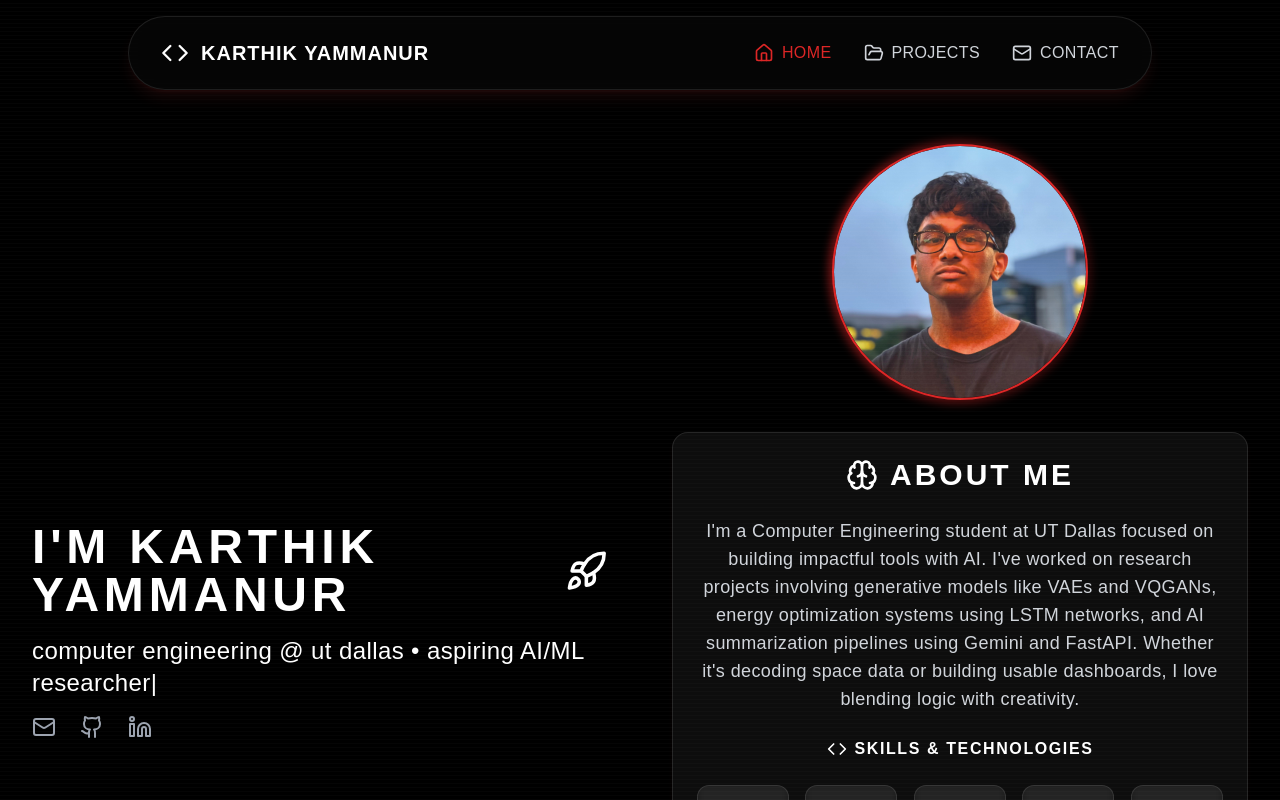
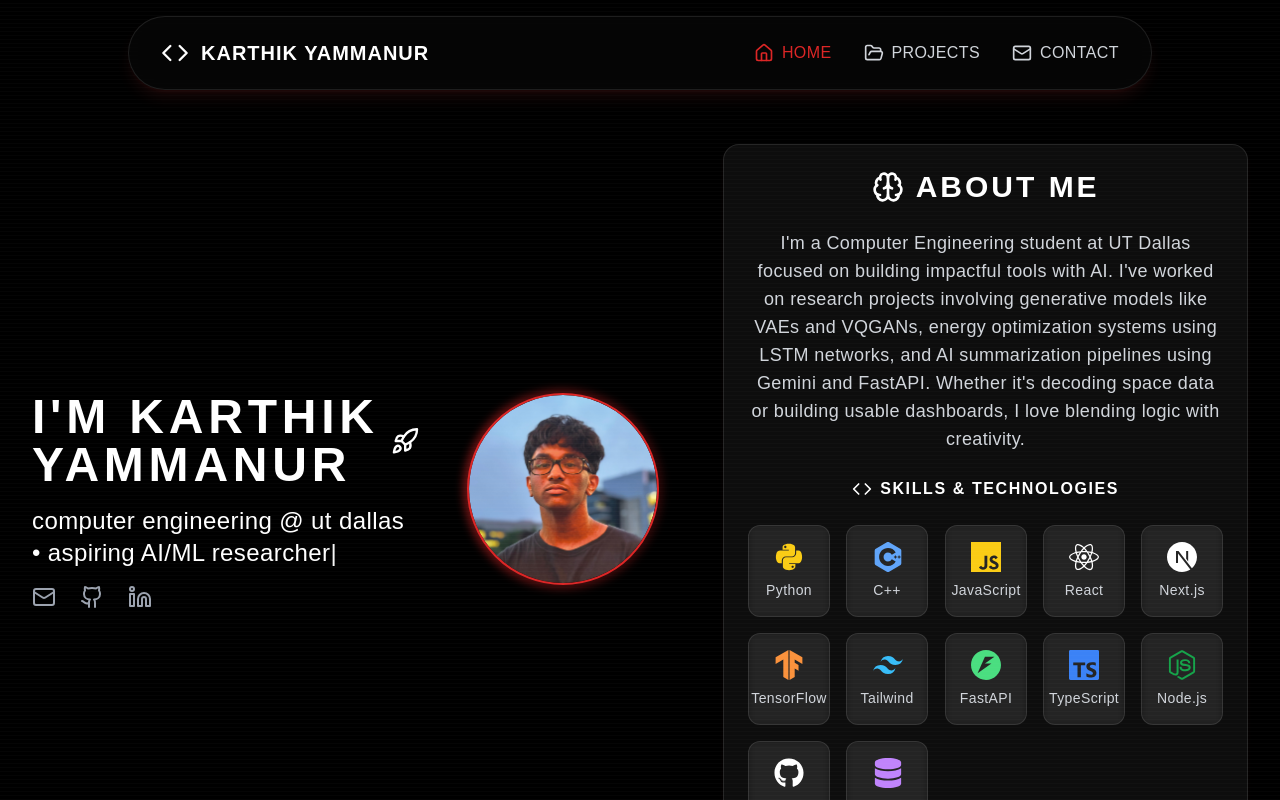
Before and after one commit to karthikyammanur/karthik-portfolio, a Next.js app: page / in a window 1280 px wide. Shown: the top 800 px of the page. Built offline with nearby package versions, Linux system fonts and the light colour scheme; a web font is replaced by a local one.

Commit message:
fixed image positioning

```diff
--- a/src/app/page.tsx
+++ b/src/app/page.tsx
@@ -40,9 +40,12 @@ export default function Home() {
 				transition={{ duration: 0.8, ease: "easeOut" }}
 				className="min-h-[90vh] w-full px-4 py-16 flex items-center justify-center"
 			>
-				<div className="w-full max-w-7xl grid grid-cols-1 lg:grid-cols-2 gap-12 lg:gap-16 items-center">
-					{/* Left Column - Main Title and CTA */}
-					<div className="flex flex-col items-center lg:items-start text-center lg:text-left">
+				<div className="w-full max-w-7xl flex flex-col lg:flex-row gap-12 lg:gap-16 items-center">
+					{/* Left Column - Main Content */}
+					<div className="flex-1 flex flex-col items-center lg:items-start text-center lg:text-left">
+						<div className="flex flex-col lg:flex-row items-center lg:items-start gap-8 lg:gap-12 w-full">
+							{/* Title and Typing Animation */}
+							<div className="flex-1 flex flex-col items-center lg:items-start">
 								<h1 className="text-3xl sm:text-5xl font-bold mb-4 glitch-subtle flex items-center justify-center lg:justify-start gap-3">
 									I&apos;m Karthik Yammanur
 									<Rocket className="w-10 h-10 sm:w-14 sm:h-14 text-white" />
@@ -101,10 +104,8 @@ export default function Home() {
 								</div>
 							</div>
 
-					{/* Right Column - Portrait and About Section */}
-					<div className="w-full flex flex-col items-center">
-						{/* Portrait Image - Desktop */}
-						<div className="relative w-64 h-64 mb-8 hidden lg:block">
+							{/* Portrait Image - Desktop (Side by side with title) */}
+							<div className="relative w-48 h-48 flex-shrink-0 hidden lg:block">
 								<motion.div
 									whileHover={{ scale: 1.05 }}
 									className="w-full h-full rounded-full overflow-hidden border-2 border-primary relative group"
@@ -120,7 +121,11 @@ export default function Home() {
 								</motion.div>
 								<div className="absolute -inset-1 bg-gradient-to-r from-primary/50 to-primary/20 rounded-full blur-sm -z-10"></div>
 							</div>
+						</div>
+					</div>
 
+					{/* Right Column - About Section */}
+					<div className="flex-1 w-full">
 						<AboutSection />
 					</div>
 				</div>
```
Lines whose indentation alone changed are shown as unchanged.
